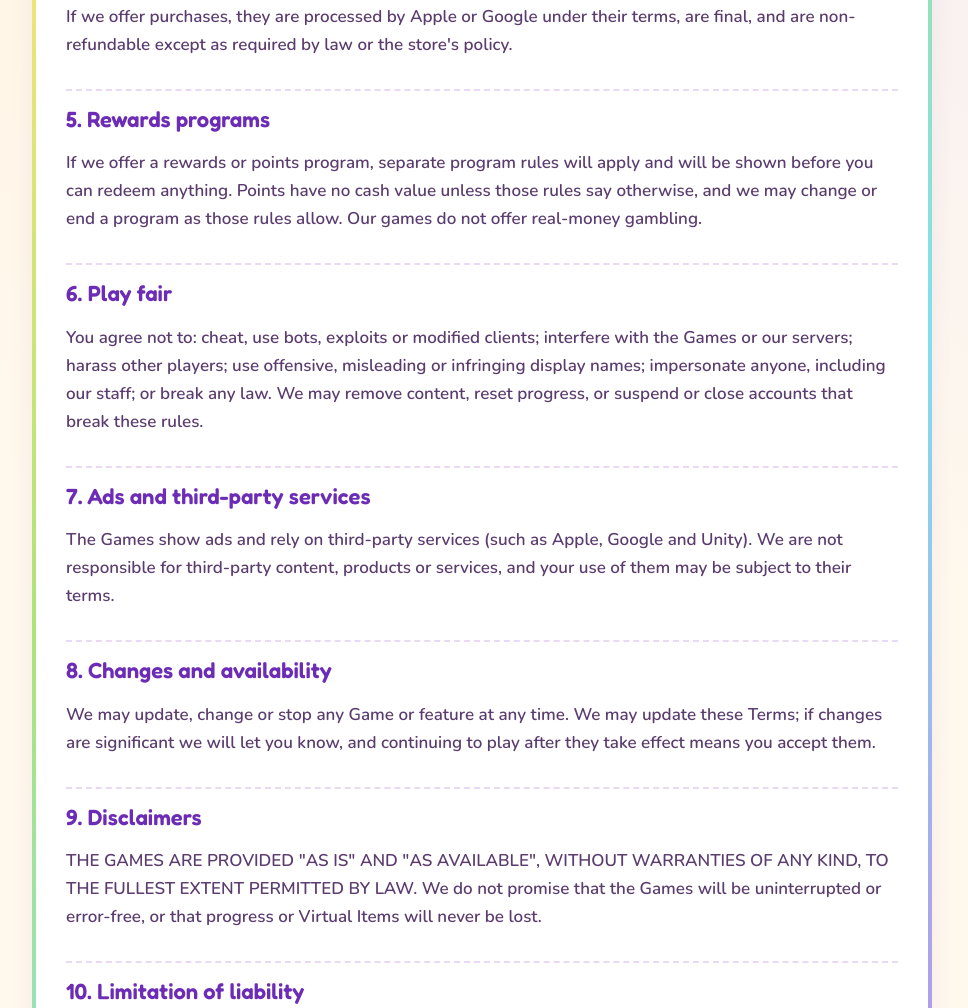
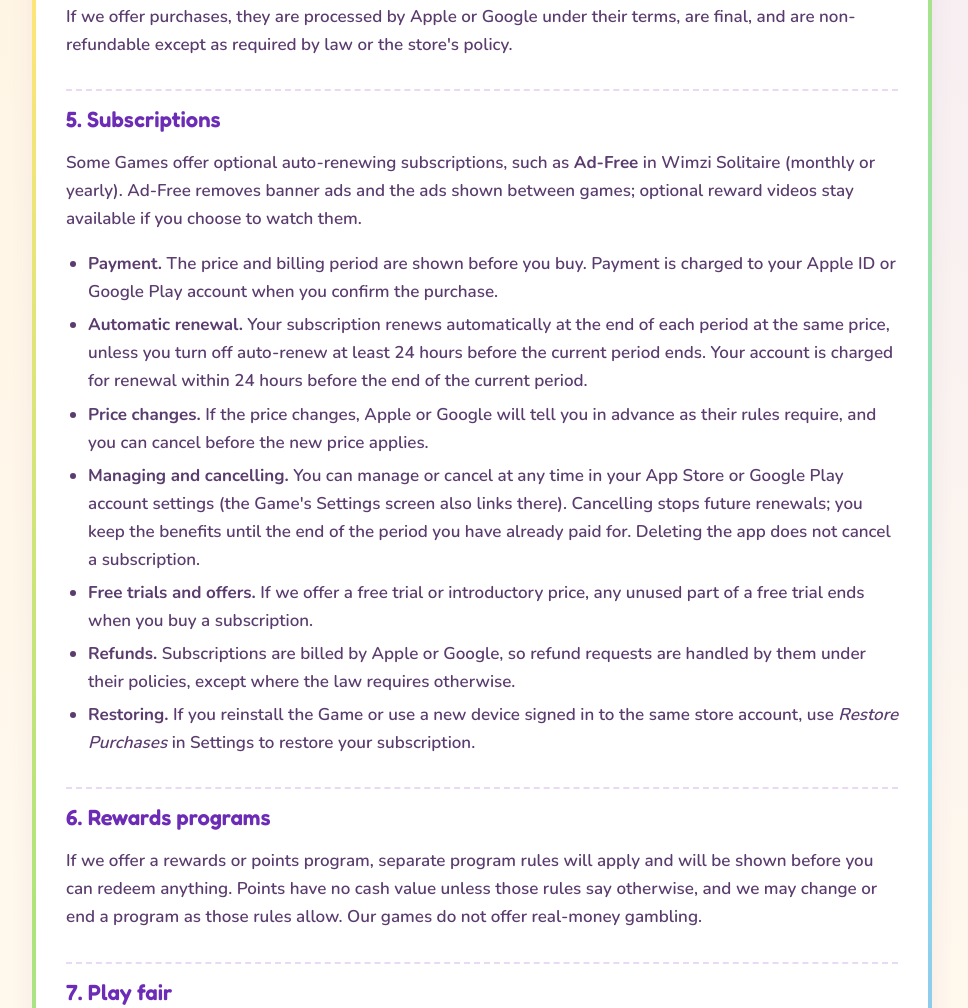
Before and after one commit to watsoncharliem-cmd/wimzigames-site, a plain HTML site: page terms/index.html in a window 1280 px wide. Shown: the part 1191-2199 px from the top of the page, without its empty margins (158-1126 px from the left). Drawn offline with nearby package versions, Linux system fonts and the light colour scheme.

Commit message:
Terms: subscriptions section

```diff
--- a/terms/index.html
+++ b/terms/index.html
@@ -13,7 +13,7 @@
 <nav><a href="/privacy/">Privacy</a><a href="/terms/">Terms</a><a href="mailto:support@wimzigames.com">Support</a></nav></div></header>
 <main><div class="wrap">
 <h1>Terms of Service</h1>
-<div class="meta">Effective October 11, 2026 &middot; Wimzi Games LLC</div>
+<div class="meta">Effective October 17, 2026 &middot; Wimzi Games LLC</div>
 
 <p>These Terms are an agreement between you and Wimzi Games LLC ("Wimzi Games", "we", "us") for your use of our mobile games, including Wimzi Solitaire, and related services (the "Games"). By downloading or playing a Game you agree to these Terms and our <a href="/privacy/">Privacy Policy</a>. If you do not agree, do not use the Games.</p>
 
@@ -35,31 +35,43 @@
 </ul>
 <p>If we offer purchases, they are processed by Apple or Google under their terms, are final, and are non-refundable except as required by law or the store's policy.</p>
 
-<h2>5. Rewards programs</h2>
+<h2>5. Subscriptions</h2>
+<p>Some Games offer optional auto-renewing subscriptions, such as <strong>Ad-Free</strong> in Wimzi Solitaire (monthly or yearly). Ad-Free removes banner ads and the ads shown between games; optional reward videos stay available if you choose to watch them.</p>
+<ul>
+<li><strong>Payment.</strong> The price and billing period are shown before you buy. Payment is charged to your Apple ID or Google Play account when you confirm the purchase.</li>
+<li><strong>Automatic renewal.</strong> Your subscription renews automatically at the end of each period at the same price, unless you turn off auto-renew at least 24 hours before the current period ends. Your account is charged for renewal within 24 hours before the end of the current period.</li>
+<li><strong>Price changes.</strong> If the price changes, Apple or Google will tell you in advance as their rules require, and you can cancel before the new price applies.</li>
+<li><strong>Managing and cancelling.</strong> You can manage or cancel at any time in your App Store or Google Play account settings (the Game's Settings screen also links there). Cancelling stops future renewals; you keep the benefits until the end of the period you have already paid for. Deleting the app does not cancel a subscription.</li>
+<li><strong>Free trials and offers.</strong> If we offer a free trial or introductory price, any unused part of a free trial ends when you buy a subscription.</li>
+<li><strong>Refunds.</strong> Subscriptions are billed by Apple or Google, so refund requests are handled by them under their policies, except where the law requires otherwise.</li>
+<li><strong>Restoring.</strong> If you reinstall the Game or use a new device signed in to the same store account, use <em>Restore Purchases</em> in Settings to restore your subscription.</li>
+</ul>
+
+<h2>6. Rewards programs</h2>
 <p>If we offer a rewards or points program, separate program rules will apply and will be shown before you can redeem anything. Points have no cash value unless those rules say otherwise, and we may change or end a program as those rules allow. Our games do not offer real-money gambling.</p>
 
-<h2>6. Play fair</h2>
+<h2>7. Play fair</h2>
 <p>You agree not to: cheat, use bots, exploits or modified clients; interfere with the Games or our servers; harass other players; use offensive, misleading or infringing display names; impersonate anyone, including our staff; or break any law. We may remove content, reset progress, or suspend or close accounts that break these rules.</p>
 
-<h2>7. Ads and third-party services</h2>
+<h2>8. Ads and third-party services</h2>
 <p>The Games show ads and rely on third-party services (such as Apple, Google and Unity). We are not responsible for third-party content, products or services, and your use of them may be subject to their terms.</p>
 
-<h2>8. Changes and availability</h2>
+<h2>9. Changes and availability</h2>
 <p>We may update, change or stop any Game or feature at any time. We may update these Terms; if changes are significant we will let you know, and continuing to play after they take effect means you accept them.</p>
 
-<h2>9. Disclaimers</h2>
+<h2>10. Disclaimers</h2>
 <p>THE GAMES ARE PROVIDED "AS IS" AND "AS AVAILABLE", WITHOUT WARRANTIES OF ANY KIND, TO THE FULLEST EXTENT PERMITTED BY LAW. We do not promise that the Games will be uninterrupted or error-free, or that progress or Virtual Items will never be lost.</p>
 
-<h2>10. Limitation of liability</h2>
+<h2>11. Limitation of liability</h2>
 <p>TO THE FULLEST EXTENT PERMITTED BY LAW, WIMZI GAMES WILL NOT BE LIABLE FOR ANY INDIRECT, INCIDENTAL, SPECIAL, CONSEQUENTIAL OR PUNITIVE DAMAGES, OR FOR LOST PROFITS, DATA OR VIRTUAL ITEMS. OUR TOTAL LIABILITY FOR ANY CLAIM IS LIMITED TO THE GREATER OF THE AMOUNT YOU PAID US IN THE 12 MONTHS BEFORE THE CLAIM OR US $50. Some places do not allow these limits, so they may not apply to you.</p>
 
-<h2>11. Governing law</h2>
+<h2>12. Governing law</h2>
 <p>These Terms are governed by the laws of the State of Nevada, USA, without regard to conflict-of-law rules. Any dispute will be resolved in the state or federal courts located in Nevada, unless the law where you live gives you the right to bring claims in your local courts.</p>
 
-<h2>12. Apple App Store</h2>
+<h2>13. Apple App Store</h2>
 <p>If you downloaded a Game from the Apple App Store, these Terms are between you and Wimzi Games, not Apple. Apple has no obligation to provide support or maintenance for the Game, and is not responsible for any claims relating to it. Apple and its subsidiaries are third-party beneficiaries of these Terms and may enforce them. You also agree to Apple's standard Licensed Application End User License Agreement where it applies.</p>
 
-<h2>13. Contact</h2>
+<h2>14. Contact</h2>
 <p>Wimzi Games LLC, Nevada, USA<br>Email: <a href="mailto:support@wimzigames.com">support@wimzigames.com</a></p>
 </div></main>
 <footer><div class="wrap"><a href="/">Home</a><a href="mailto:support@wimzigames.com">Support</a><a href="/privacy/">Privacy Policy</a><a href="/terms/">Terms of Service</a><a href="/delete/">Delete account</a><span>&copy; <span id="y">2026</span> Wimzi Games LLC</span></div></footer>
```
